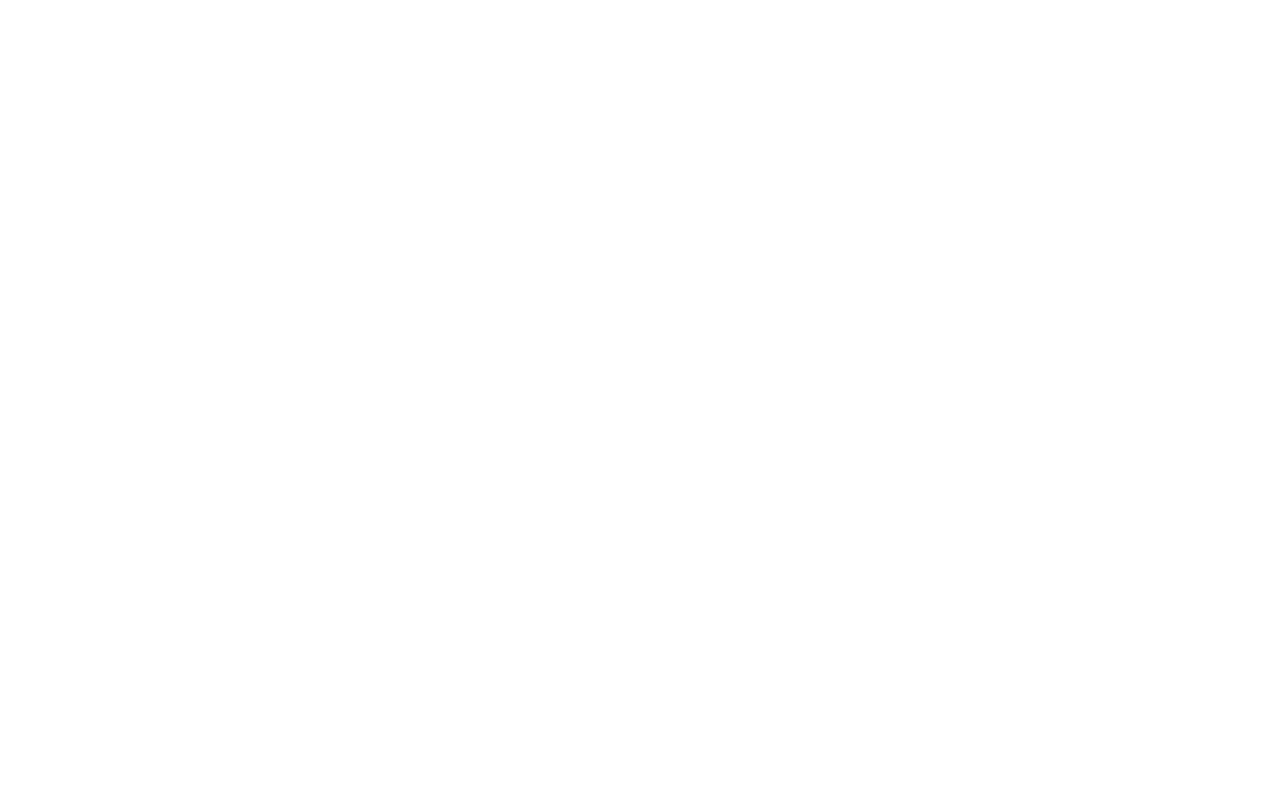
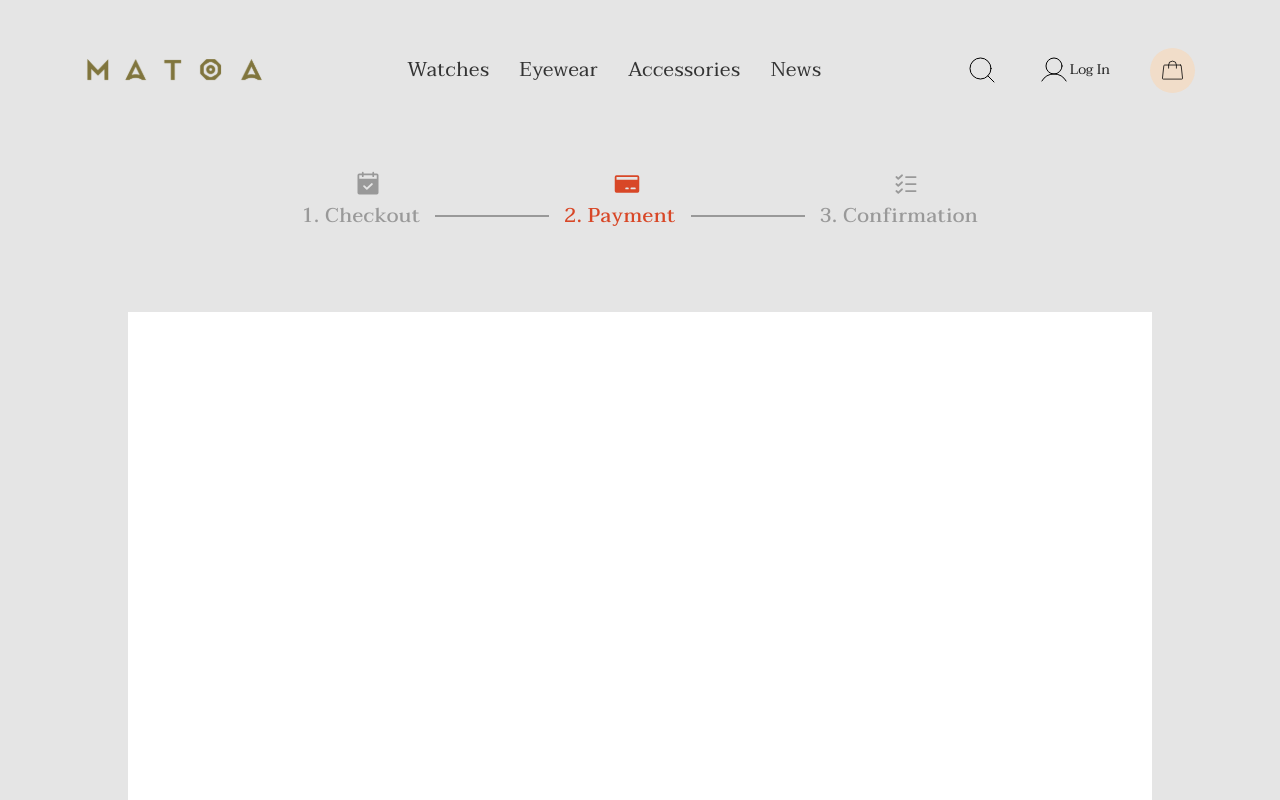
Before and after one commit to quocvuong2000/Kibi-accessories-store, a React (Create React App) app in the folder client/: page /payment in a window 1280 px wide. Before the commit this address had no page. Shown: the top 800 px of the page. Built offline with nearby package versions, Linux system fonts and the light colour scheme.

Commit message:
payment-beta-1

```diff
--- a/client/src/layout/AppLayout.jsx
+++ b/client/src/layout/AppLayout.jsx
@@ -1,17 +1,16 @@
-import AppSuspense from '../components/AppSuspense/index';
+import AppSuspense from "../components/AppSuspense/index";
 import React from "react";
 
-import { Home, Detail } from "../routes/index";
+import { Home, Detail, Payment } from "../routes/index";
 import { Route, Routes } from "react-router-dom";
-
 
 const AppLayout = () => {
   return (
     <AppSuspense>
       <Routes>
-        <Route path="/home" element={
-          <Home />}></Route>
-        <Route path="/test" element={<Detail/>}></Route>
+        <Route path="/home" element={<Home />} />
+        <Route path="/detail" element={<Detail />} />
+        <Route path="/payment" element={<Payment />} />
       </Routes>
     </AppSuspense>
   );
--- a/client/src/pages/Home/Instagram/styles.module.scss
+++ b/client/src/pages/Home/Instagram/styles.module.scss
@@ -45,7 +45,6 @@
     width: 100vw;
     .instagramList {
       flex-wrap: wrap;
-
       .instagramItem {
         img {
           width: 120px;
--- /dev/null
+++ b/client/src/pages/Payment/index.jsx
@@ -0,0 +1,42 @@
+import { CalendarCheck, CreditCard, ListChecks } from "phosphor-react";
+import React from "react";
+import Header from "../../components/Header";
+import classes from "./styles.module.scss";
+const Payment = () => {
+  return (
+    <div className={classes.paymentContainer}>
+      <div className={classes.header}>
+        <Header />
+      </div>
+      <div className={classes.payment}>
+        <div className={classes.paymentHeader}>
+          <div className={classes.title}>
+            1. Checkout
+            <div className={classes.icon}>
+              <CalendarCheck size={28} weight="fill" />
+            </div>
+          </div>
+          <div className={classes.line}></div>
+          <div className={`${classes.title} ${classes.active}`} >
+            2. Payment
+            <div className={classes.icon}>
+              <CreditCard size={28} weight="fill" />
+            </div>
+          </div>
+          <div className={classes.line}></div>
+          <div className={classes.title}>
+            3. Confirmation
+            <div className={classes.icon}>
+              <ListChecks size={28} weight="fill" />
+            </div>
+          </div>
+        </div>
+        <div className={classes.content}>
+
+        </div>
+      </div>
+    </div>
+  );
+};
+
+export default Payment;
--- /dev/null
+++ b/client/src/pages/Payment/styles.module.scss
@@ -0,0 +1,61 @@
+.paymentContainer {
+  max-width: 100vw;
+  min-height: 100vh;
+  background: #e5e5e5;
+  overflow: hidden;
+  .header {
+    display: flex;
+    justify-content: center;
+  }
+  .payment {
+    display: flex;
+    flex-direction: column;
+    align-items: center;
+    justify-content: flex-start;
+    .paymentHeader {
+      display: flex;
+      align-items: center;
+      padding: 5rem;
+      .title {
+        font-family: "Taviraj";
+        font-style: normal;
+        font-weight: 500;
+        font-size: 20px;
+        line-height: 32px;
+        padding: 0 15px;
+        /* identical to box height, or 160% */
+        letter-spacing: 0.02em;
+        color: #999999;
+        position: relative;
+        .icon {
+          position: absolute;
+          top: -30px;
+          left: 50%;
+          transform: translateX(-25%);
+          svg {
+            color: #999999;
+          }
+        }
+        &.active {
+          color: #d84727;
+          .icon {
+            svg {
+              color: #d84727;
+            }
+          }
+        }
+      }
+      .line {
+        content: " ";
+        height: 2px;
+        width: 114px;
+        background: #999;
+      }
+    }
+    .content {
+      width: 1024px;
+      min-height: 700px;
+      background: #FFFFFF;
+    }
+  }
+}
--- a/client/src/routes/index.jsx
+++ b/client/src/routes/index.jsx
@@ -1,5 +1,6 @@
 import React from "react";
 
-const Home = React.lazy(()=> import('../pages/Home/index'));
-const Detail = React.lazy(()=> import('../pages/Detail/index'));
-export {Home, Detail};
+const Home = React.lazy(() => import("../pages/Home/index"));
+const Detail = React.lazy(() => import("../pages/Detail/index"));
+const Payment = React.lazy(() => import("../pages/Payment/index"));
+export { Home, Detail, Payment };
```
Also changed, not shown: client/src/pages/Payment/PaymentDetail/PaymentDetail.jsx (added, +19 -0 lines), client/src/pages/Payment/PaymentDetail/styles.module.scss (added).
